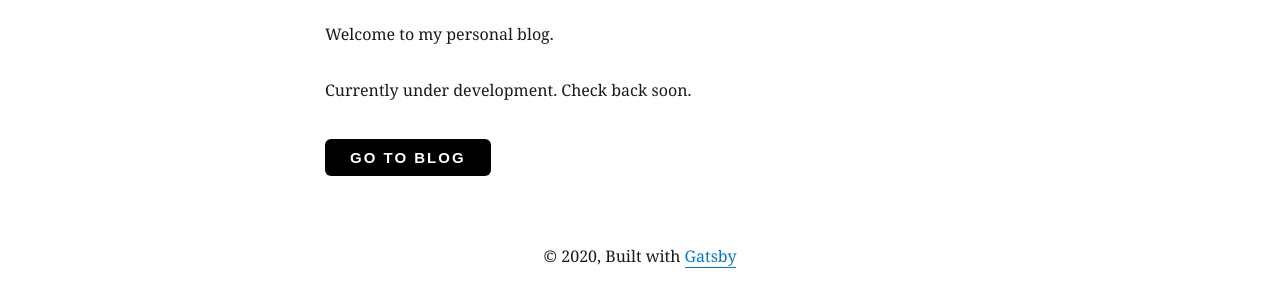
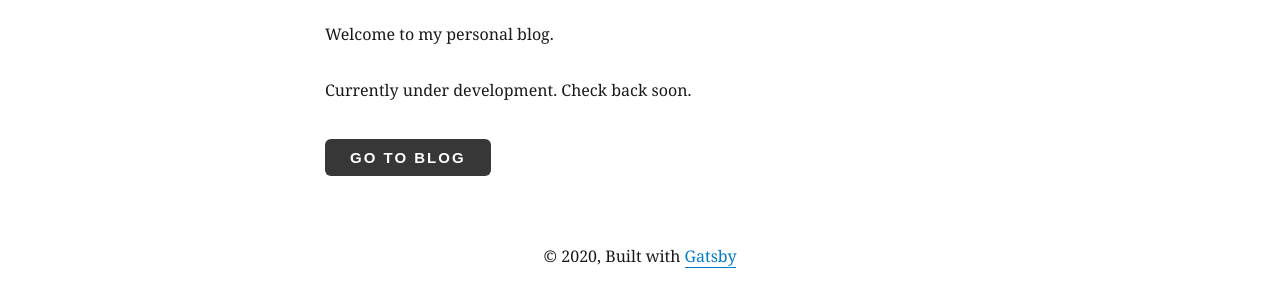
Before and after one commit to BradNichol/personal-blog, a Gatsby site: page / in a window 1280 px wide. Shown: the part 154-458 px from the top of the page. Built offline with nearby package versions, Linux system fonts and the light colour scheme; Gatsby itself is replaced by a stand-in of ours; some packages are replaced by stand-ins of ours.

Commit message:
bg colour added to button

```diff
--- a/src/components/button.js
+++ b/src/components/button.js
@@ -16,7 +16,7 @@ const ButtonWrapper = styled.button`
   text-transform: uppercase;
   letter-spacing: 2px;
 
-  background: ${props => props.props.background || "black"};
+  background: ${props => props.props.background || "#373737"};
   color: ${props => props.props.color || "rgb(255, 255, 255)"};
   font-size: ${props => props.props.fontSize || "15px"};
   font-weight: ${props => props.props.fontWeight || "600"};
```
